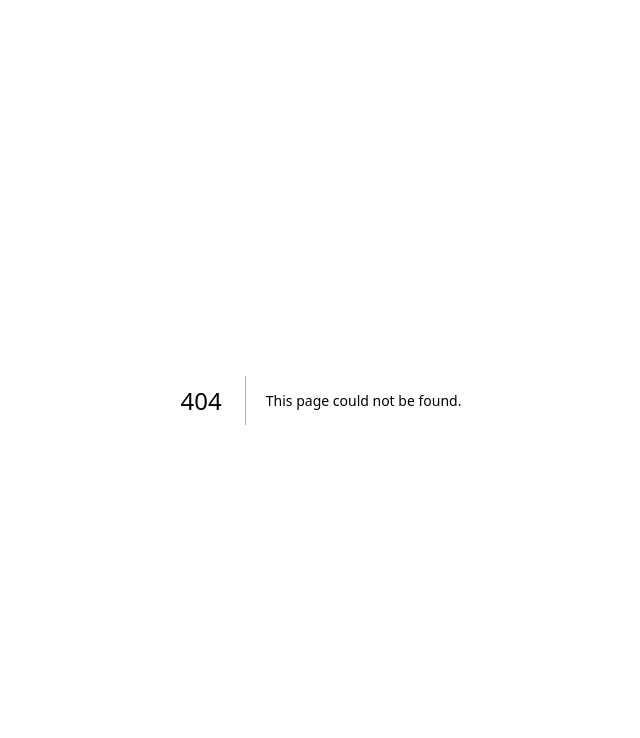
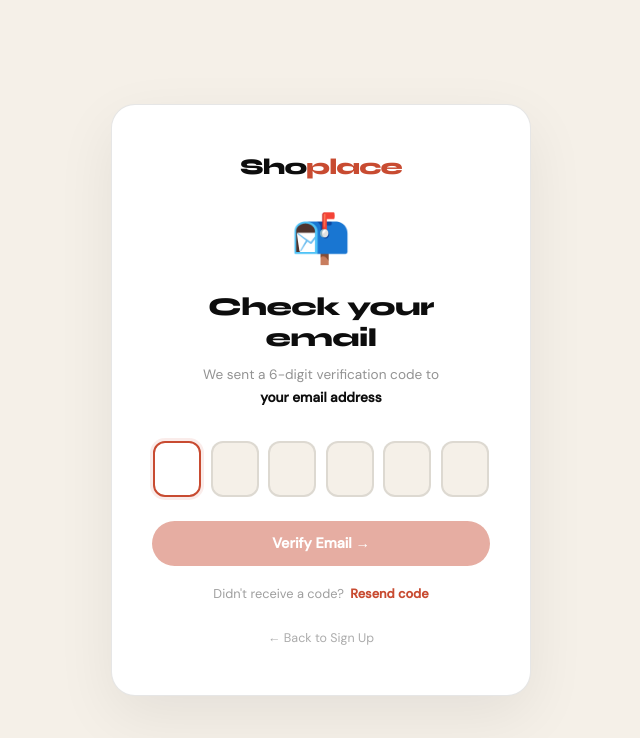
Before and after one commit to ngigi1397-jpg/shoplace-marketplace, a Next.js app: page /auth/verify-page in a window 1280 px wide. Before the commit this address had no page. Shown: the top 738 px of the page, without its empty margins (319-959 px from the left). Built offline with nearby package versions, Linux system fonts and the light colour scheme; no server answers.

Commit message:
feat: OTP email verification flow

```diff
--- /dev/null
+++ b/app/auth/verify-page/page.tsx
@@ -0,0 +1,188 @@
+"use client";
+import { useState, useRef, useEffect, Suspense } from "react";
+import { useSearchParams, useRouter } from "next/navigation";
+import { createClient } from "@supabase/supabase-js";
+
+const supabase = createClient(
+  process.env.NEXT_PUBLIC_SUPABASE_URL!,
+  process.env.NEXT_PUBLIC_SUPABASE_ANON_KEY!
+);
+
+function VerifyForm() {
+  const searchParams = useSearchParams();
+  const router = useRouter();
+  const email = searchParams.get("email") || "";
+  const role = searchParams.get("role") || "buyer";
+
+  const [otp, setOtp] = useState(["", "", "", "", "", ""]);
+  const [loading, setLoading] = useState(false);
+  const [error, setError] = useState("");
+  const [resending, setResending] = useState(false);
+  const [resendCooldown, setResendCooldown] = useState(0);
+  const inputs = useRef<(HTMLInputElement | null)[]>([]);
+
+  useEffect(() => {
+    inputs.current[0]?.focus();
+  }, []);
+
+  useEffect(() => {
+    if (resendCooldown > 0) {
+      const timer = setTimeout(() => setResendCooldown(c => c - 1), 1000);
+      return () => clearTimeout(timer);
+    }
+  }, [resendCooldown]);
+
+  const handleChange = (i: number, val: string) => {
+    const v = val.replace(/\D/g, "").slice(-1);
+    const next = [...otp];
+    next[i] = v;
+    setOtp(next);
+    if (v && i < 5) inputs.current[i + 1]?.focus();
+  };
+
+  const handleKeyDown = (i: number, e: React.KeyboardEvent) => {
+    if (e.key === "Backspace" && !otp[i] && i > 0) {
+      inputs.current[i - 1]?.focus();
+    }
+  };
+
+  const handlePaste = (e: React.ClipboardEvent) => {
+    e.preventDefault();
+    const pasted = e.clipboardData.getData("text").replace(/\D/g, "").slice(0, 6);
+    if (pasted.length === 6) {
+      setOtp(pasted.split(""));
+      inputs.current[5]?.focus();
+    }
+  };
+
+  const handleVerify = async () => {
+    const token = otp.join("");
+    if (token.length !== 6) { setError("Please enter the full 6-digit code."); return; }
+    setError("");
+    setLoading(true);
+    try {
+      const { error: verifyError } = await supabase.auth.verifyOtp({
+        email,
+        token,
+        type: "signup",
+      });
+      if (verifyError) throw new Error(verifyError.message);
+      // Success — redirect to login
+      router.push(`/auth/login?verified=true&role=${role}`);
+    } catch (err: any) {
+      setError(err.message || "Invalid or expired code. Please try again.");
+      setOtp(["", "", "", "", "", ""]);
+      inputs.current[0]?.focus();
+    } finally {
+      setLoading(false);
+    }
+  };
+
+  const handleResend = async () => {
+    if (resendCooldown > 0) return;
+    setResending(true);
+    setError("");
+    try {
+      const { error } = await supabase.auth.resend({ type: "signup", email });
+      if (error) throw new Error(error.message);
+      setResendCooldown(60);
+    } catch (err: any) {
+      setError(err.message || "Failed to resend code.");
+    } finally {
+      setResending(false);
+    }
+  };
+
+  return (
+    <>
+      <style>{css}</style>
+      <div className="verify-page">
+        <div className="verify-card">
+
+          <a href="/" className="verify-logo">Sho<span>place</span></a>
+
+          <div className="verify-icon">📬</div>
+          <h2>Check your email</h2>
+          <p className="verify-sub">
+            We sent a 6-digit verification code to<br />
+            <strong>{email || "your email address"}</strong>
+          </p>
+
+          <div className="otp-row" onPaste={handlePaste}>
+            {otp.map((digit, i) => (
+              <input
+                key={i}
+                ref={el => { inputs.current[i] = el; }}
+                className={`otp-input ${digit ? "filled" : ""}`}
+                type="text"
+                inputMode="numeric"
+                maxLength={1}
+                value={digit}
+                onChange={e => handleChange(i, e.target.value)}
+                onKeyDown={e => handleKeyDown(i, e)}
+              />
+            ))}
+          </div>
+
+          {error && <div className="verify-error">⚠️ {error}</div>}
+
+          <button className="btn-verify" onClick={handleVerify} disabled={loading || otp.join("").length !== 6}>
+            {loading ? "Verifying..." : "Verify Email →"}
+          </button>
+
+          <div className="resend-row">
+            <span>Didn't receive a code?</span>
+            <button
+              className="resend-btn"
+              onClick={handleResend}
+              disabled={resending || resendCooldown > 0}
+            >
+              {resending ? "Sending..." : resendCooldown > 0 ? `Resend in ${resendCooldown}s` : "Resend code"}
+            </button>
+          </div>
+
+          <a href="/auth/signup" className="back-link">← Back to Sign Up</a>
+        </div>
+      </div>
+    </>
+  );
+}
+
+export default function VerifyPage() {
+  return (
+    <Suspense fallback={<div style={{ minHeight: "100vh", background: "#f5f0e8" }} />}>
+      <VerifyForm />
+    </Suspense>
+  );
+}
+
+const css = `
+@import url('https://fonts.googleapis.com/css2?family=Syne:wght@600;700;800&family=DM+Sans:wght@300;400;500&display=swap');
+:root{--ink:#0d0d0d;--cream:#f5f0e8;--rust:#c84b31;--border:rgba(13,13,13,0.1);}
+*,*::before,*::after{margin:0;padding:0;box-sizing:border-box;}
+body{font-family:'DM Sans',sans-serif;background:var(--cream);color:var(--ink);}
+a{text-decoration:none;color:inherit;}
+.verify-page{min-height:100vh;background:var(--cream);display:flex;align-items:center;justify-content:center;padding:2rem;}
+.verify-card{background:white;border-radius:24px;border:1px solid var(--border);padding:3rem 2.5rem;text-align:center;width:100%;max-width:420px;box-shadow:0 20px 60px rgba(0,0,0,0.07);}
+.verify-logo{font-family:'Syne',sans-serif;font-size:1.4rem;font-weight:800;color:var(--ink);letter-spacing:-0.04em;display:block;margin-bottom:2rem;}
+.verify-logo span{color:var(--rust);}
+.verify-icon{font-size:3rem;margin-bottom:1rem;animation:bounce 1s ease infinite alternate;}
+@keyframes bounce{from{transform:translateY(0)}to{transform:translateY(-6px)}}
+.verify-card h2{font-family:'Syne',sans-serif;font-size:1.6rem;font-weight:800;letter-spacing:-0.02em;margin-bottom:0.6rem;}
+.verify-sub{font-size:0.85rem;color:rgba(13,13,13,0.45);line-height:1.7;margin-bottom:2rem;}
+.verify-sub strong{color:var(--ink);font-weight:600;}
+.otp-row{display:flex;gap:0.6rem;justify-content:center;margin-bottom:1.5rem;}
+.otp-input{width:48px;height:56px;text-align:center;font-family:'Syne',sans-serif;font-size:1.4rem;font-weight:700;border:2px solid var(--border);border-radius:12px;background:var(--cream);color:var(--ink);outline:none;transition:all .2s;-webkit-appearance:none;}
+.otp-input:focus{border-color:var(--rust);background:white;box-shadow:0 0 0 3px rgba(200,75,49,0.1);}
+.otp-input.filled{border-color:var(--rust);background:white;}
+.verify-error{background:rgba(200,75,49,0.07);border:1px solid rgba(200,75,49,0.18);border-radius:8px;padding:0.65rem 0.9rem;font-size:0.8rem;color:var(--rust);margin-bottom:1rem;line-height:1.5;}
+.btn-verify{width:100%;padding:0.85rem;border:none;border-radius:100px;font-family:'DM Sans',sans-serif;font-size:0.9rem;font-weight:600;background:var(--rust);color:white;cursor:pointer;transition:all .2s;margin-bottom:1.2rem;}
+.btn-verify:hover:not(:disabled){background:#a83a22;transform:translateY(-1px);}
+.btn-verify:disabled{opacity:0.45;cursor:not-allowed;transform:none;}
+.resend-row{display:flex;align-items:center;justify-content:center;gap:0.4rem;font-size:0.8rem;color:rgba(13,13,13,0.4);margin-bottom:1.5rem;}
+.resend-btn{background:none;border:none;font-family:'DM Sans',sans-serif;font-size:0.8rem;font-weight:600;color:var(--rust);cursor:pointer;padding:0;}
+.resend-btn:disabled{color:rgba(13,13,13,0.3);cursor:not-allowed;}
+.resend-btn:not(:disabled):hover{text-decoration:underline;}
+.back-link{font-size:0.78rem;color:rgba(13,13,13,0.35);transition:color .2s;}
+.back-link:hover{color:var(--ink);}
+`;
```
Also changed, not shown: app/auth/signup/page.tsx (+16 -39 lines).
